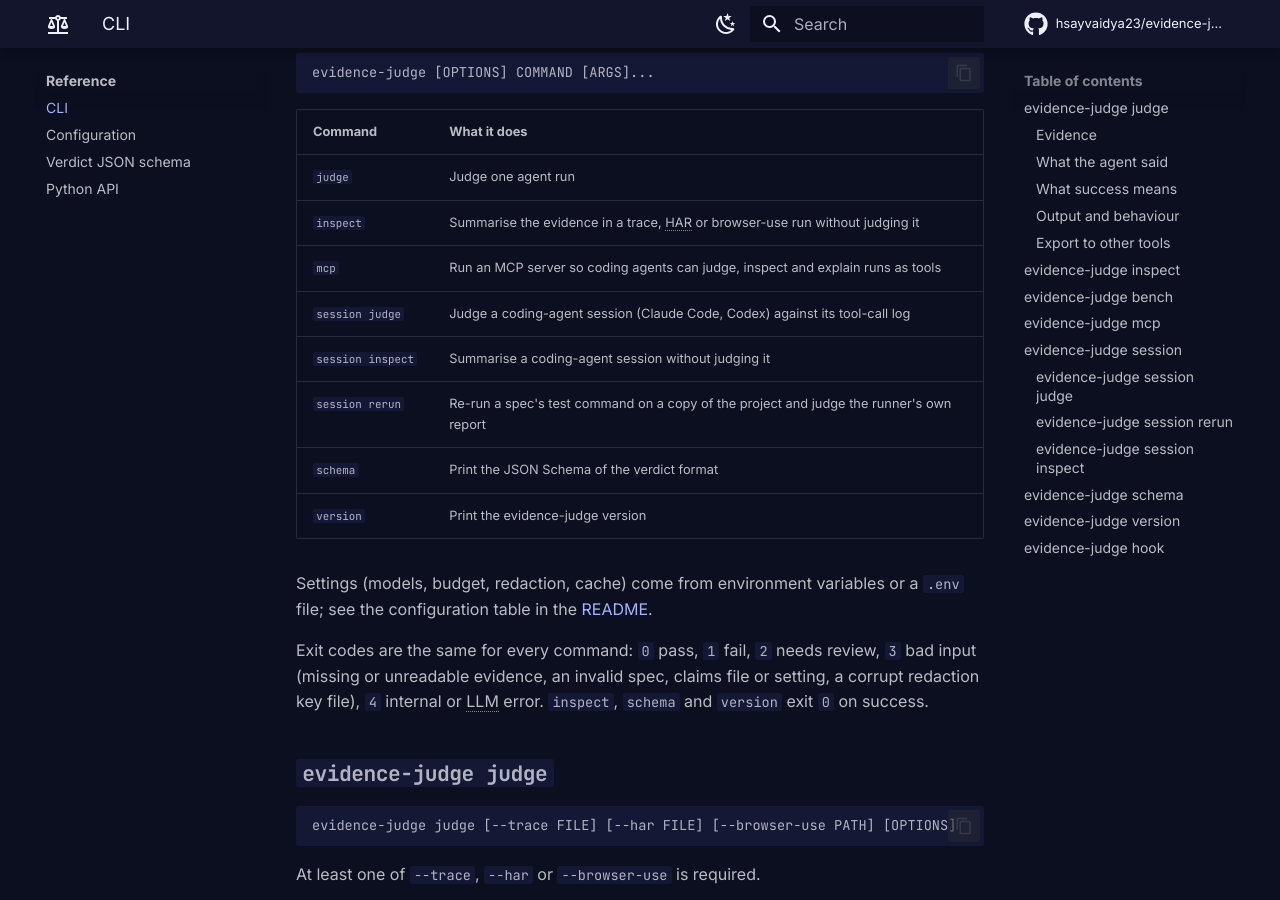
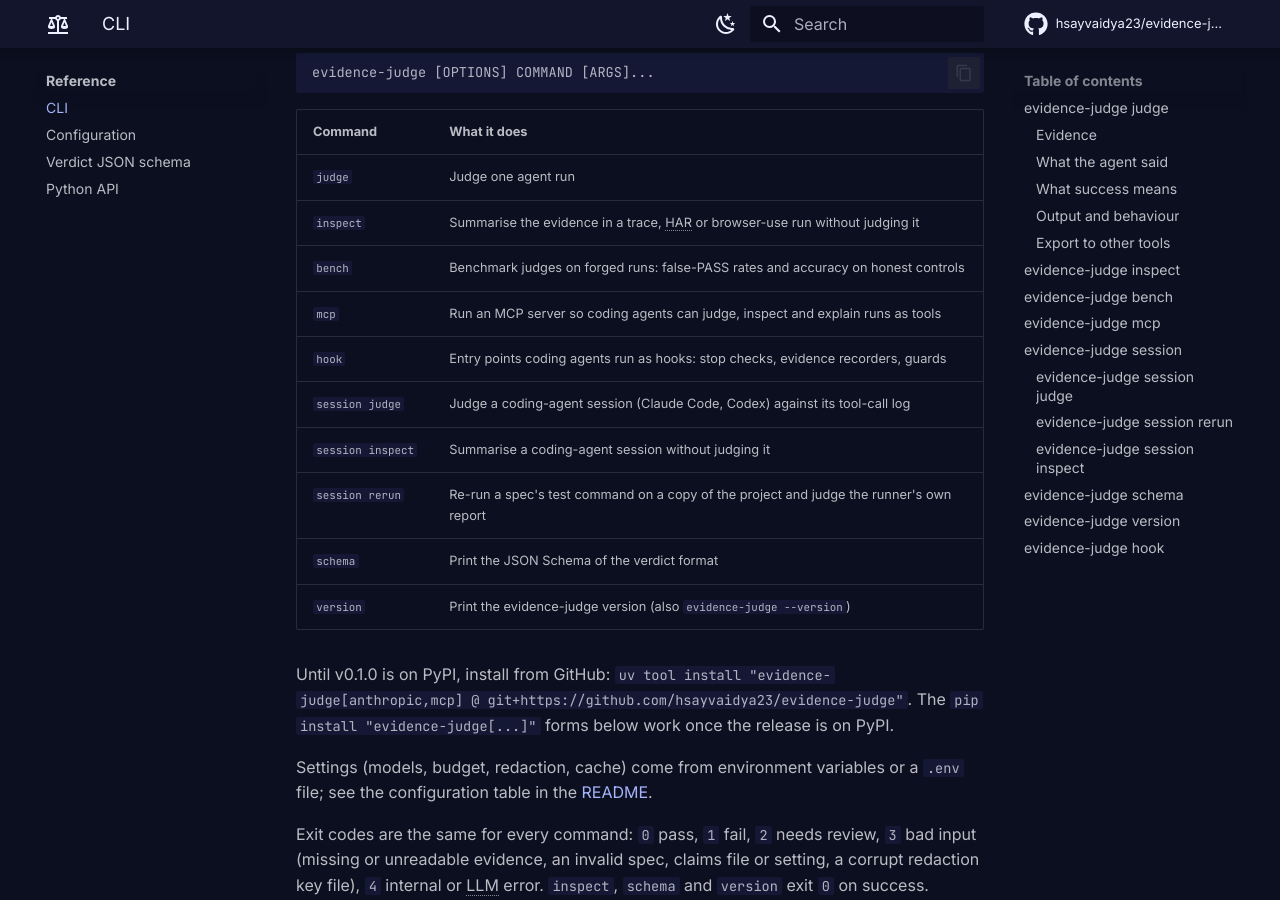
Before and after one commit to hsayvaidya23/evidence-judge, an MkDocs documentation site: the page built from docs/cli.md, in a window 1280 px wide and 900 px high, scrolled down 216 px. Built offline with MkDocs 1.6.1 and Material for MkDocs 9.7.7, drawn with Linux system fonts in a browser that asks for light colours; comment, search, counter and statistics services are not loaded; some of the changed text lies outside the part shown.

Commit message:
docs: install from GitHub until v0.1.0 is on PyPI, with the mcp extra; full CLI tables
README installs evidence-judge[anthropic,mcp], since the Claude Code plugin starts
evidence-judge mcp. The MCP guide and CLI reference say how to install before
the PyPI release. docs/cli.md lists bench, hook and the three guard hooks, and a
test keeps both tables complete.

```diff
--- a/docs/cli.md
+++ b/docs/cli.md
@@ -8,12 +8,16 @@ evidence-judge [OPTIONS] COMMAND [ARGS]...
 | --- | --- |
 | `judge` | Judge one agent run |
 | `inspect` | Summarise the evidence in a trace, HAR or browser-use run without judging it |
+| `bench` | Benchmark judges on forged runs: false-PASS rates and accuracy on honest controls |
 | `mcp` | Run an MCP server so coding agents can judge, inspect and explain runs as tools |
+| `hook` | Entry points coding agents run as hooks: stop checks, evidence recorders, guards |
 | `session judge` | Judge a coding-agent session (Claude Code, Codex) against its tool-call log |
 | `session inspect` | Summarise a coding-agent session without judging it |
 | `session rerun` | Re-run a spec's test command on a copy of the project and judge the runner's own report |
 | `schema` | Print the JSON Schema of the verdict format |
-| `version` | Print the evidence-judge version |
+| `version` | Print the evidence-judge version (also `evidence-judge --version`) |
+
+Until v0.1.0 is on PyPI, install from GitHub: `uv tool install "evidence-judge[anthropic,mcp] @ git+https://github.com/hsayvaidya23/evidence-judge"`. The `pip install "evidence-judge[...]"` forms below work once the release is on PyPI.
 
 Settings (models, budget, redaction, cache) come from environment variables or a `.env` file;
 see the configuration table in the [README](../README.md#configuration).
@@ -252,6 +256,9 @@ always exits 0.
 | `claude-code-turn-start` | Claude Code `UserPromptSubmit` (synchronous) | nothing; saves the turn's task spec to the state directory |
 | `codex-turn-start` | Codex `UserPromptSubmit` (synchronous) | nothing; as above |
 | `gemini-turn-start` | Gemini CLI `BeforeAgent` | `{}`; as above |
+| `claude-code-guard` | Claude Code `PreToolUse` | `{"hookSpecificOutput": {"permissionDecision": "deny", ...}}` for a write that would switch off the hooks or the judge (agent settings, hook files, the evidence-judge install, evidence logs); else nothing |
+| `codex-guard` | Codex `PreToolUse` | as `claude-code-guard` |
+| `gemini-guard` | Gemini CLI `BeforeTool` | `{"decision": "deny", "reason": ...}` for such a write; else `{}` |
 
 | Option | Description |
 | --- | --- |
```
Also changed, not shown: README.md (+5 -4 lines), docs/guides/mcp.md (+7 -1 lines), 1 other file.
